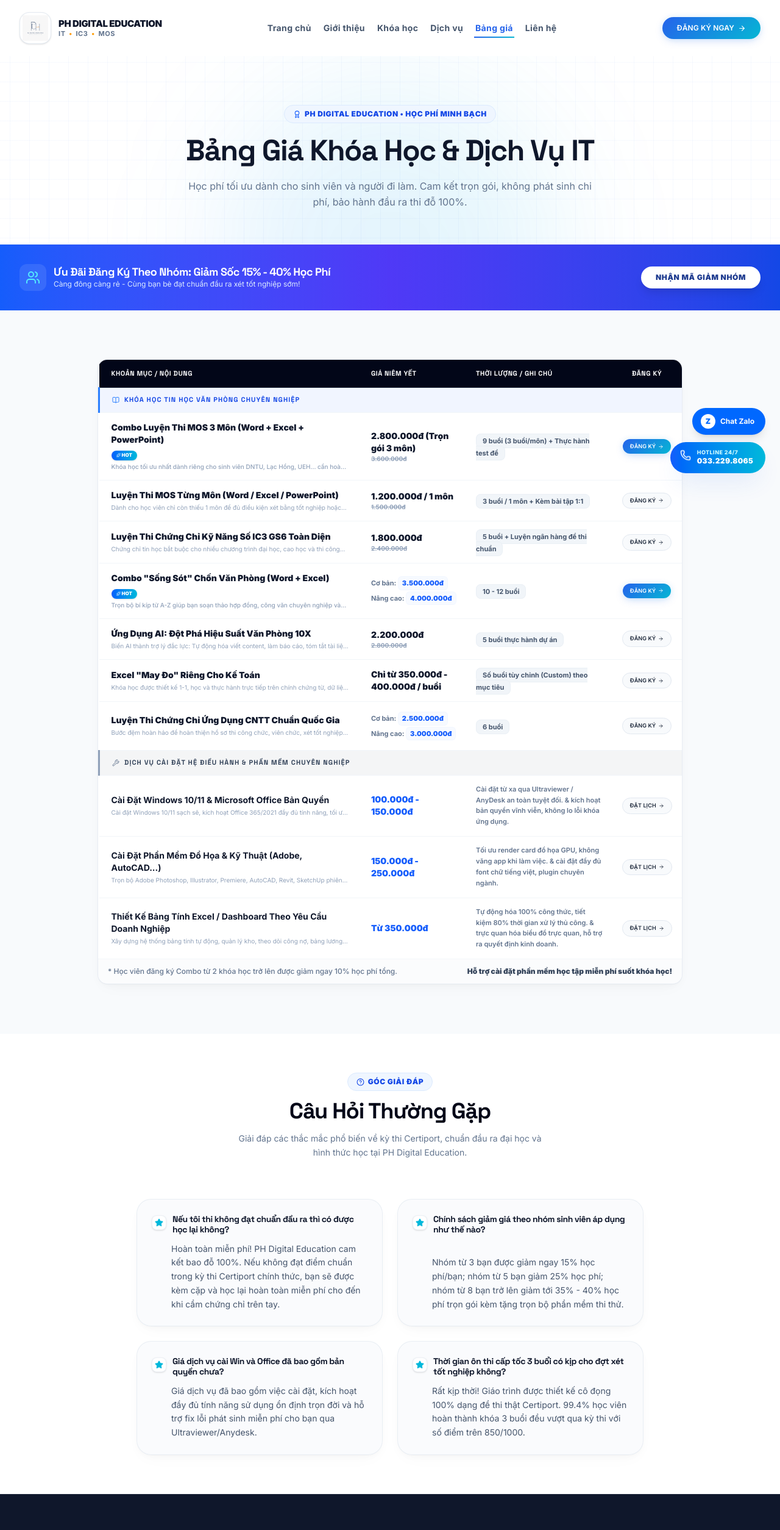
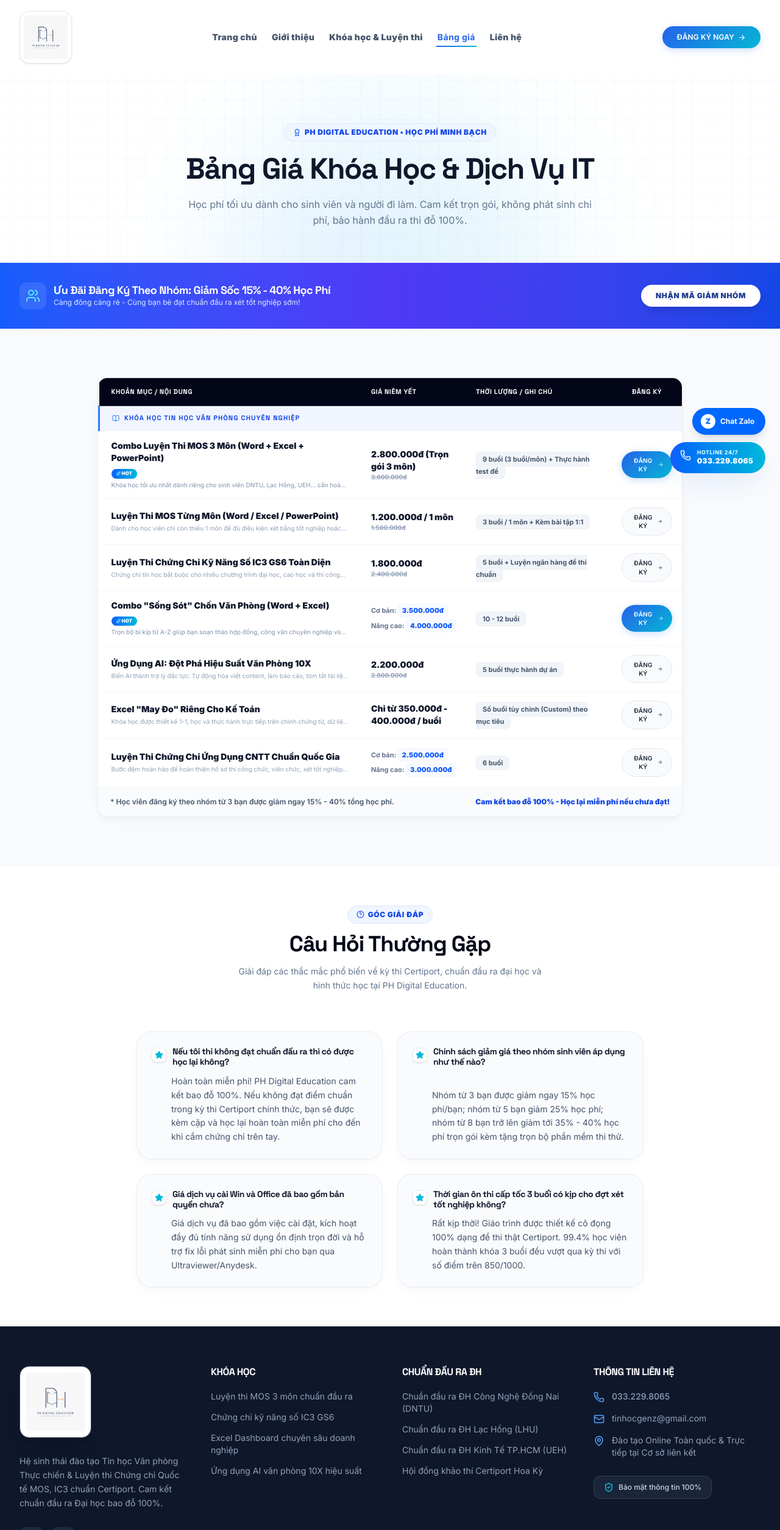
Before and after one commit to HUYJSC/tinhocjgenz, a Next.js app: page /bang-gia in a window 1280 px wide. Shown: the top 2509 px of the page at 61% size. Built offline with nearby package versions, Linux system fonts and the light colour scheme.

Commit message:
feat: remove services section entirely and enlarge PH Digital Education logo across header, footer and hero

```diff
--- a/app/dich-vu/page.tsx
+++ b/app/dich-vu/page.tsx
@@ -1,103 +1,5 @@
-import ServiceCard from "@/components/ServiceCard";
-import { servicesData } from "@/data/mockData";
-import { Settings, ShieldAlert, Cpu, HeartHandshake, Wrench, ArrowRight } from "lucide-react";
-import Link from "next/link";
+import { redirect } from "next/navigation";
 
 export default function ServicesPage() {
-  return (
-    <div className="flex flex-col w-full bg-slate-50/30">
-
-      {/* 1. Header Banner */}
-      <section className="bg-white pt-20 pb-14 border-b border-slate-100 relative overflow-hidden tech-grid-pattern">
-        <div className="absolute top-10 left-1/2 -translate-x-1/2 w-[550px] h-[550px] bg-gradient-to-tr from-blue-500/10 to-cyan-500/10 rounded-full blur-[100px] pointer-events-none" />
-
-        <div className="max-w-7xl mx-auto px-4 sm:px-6 lg:px-8 relative z-10 text-center space-y-4">
-          <span className="inline-flex items-center gap-1.5 border border-blue-100 bg-blue-50 px-3.5 py-1.5 rounded-full text-[10px] sm:text-xs font-black tracking-wider uppercase text-blue-700">
-            <Wrench size={13} className="text-blue-600" />
-            PH DIGITAL EDUCATION • DỊCH VỤ CÔNG NGHỆ THÔNG TIN
-          </span>
-          <h1 className="text-3xl sm:text-5xl font-black text-slate-900 tracking-tight leading-tight">
-            Cài Đặt Phần Mềm & Giải Pháp Dữ Liệu
-          </h1>
-          <p className="text-slate-500 text-sm sm:text-base max-w-2xl mx-auto leading-relaxed">
-            Hỗ trợ kỹ thuật từ xa nhanh chóng qua Ultraviewer/Anydesk. Cài đặt hệ điều hành Windows, Office bản quyền, phần mềm đồ họa kỹ thuật và thiết kế Dashboard Excel theo yêu cầu.
-          </p>
-        </div>
-      </section>
-
-      {/* 2. Services Grid Section */}
-      <section className="py-16 sm:py-20 bg-[#f8fafc]">
-        <div className="max-w-7xl mx-auto px-4 sm:px-6 lg:px-8">
-          <div className="grid grid-cols-1 sm:grid-cols-2 lg:grid-cols-3 gap-6">
-            {servicesData.map((service, index) => (
-              <ServiceCard key={service.id} service={service} index={index} />
-            ))}
-          </div>
-        </div>
-      </section>
-
-      {/* 3. Value Props / Trust Elements */}
-      <section className="py-16 bg-white border-t border-slate-100/60 relative">
-        <div className="max-w-7xl mx-auto px-4 sm:px-6 lg:px-8">
-          <div className="text-center max-w-2xl mx-auto mb-12 space-y-3">
-            <h2 className="text-3xl font-black text-slate-900 tracking-tight">Cam Kết Dịch Vụ Từ PH Digital Education</h2>
-            <p className="text-slate-500 text-sm leading-relaxed">
-              Trải nghiệm an tâm tuyệt đối với quy trình kỹ thuật minh bạch, bảo mật dữ liệu khách hàng tuyệt đối 100%.
-            </p>
-          </div>
-
-          <div className="grid grid-cols-1 md:grid-cols-4 gap-6">
-            <div className="p-6 bg-slate-50/70 rounded-3xl border border-slate-200/70 hover:border-blue-500/25 transition-all duration-300 shadow-premium hover:shadow-premium-hover flex flex-col justify-between">
-              <div className="space-y-4">
-                <div className="w-12 h-12 rounded-2xl bg-white border border-slate-100 text-blue-600 flex items-center justify-center shadow-sm">
-                  <Settings size={20} />
-                </div>
-                <h3 className="font-black text-slate-900 text-sm leading-snug">Hỗ Trợ Từ Xa Siêu Tốc</h3>
-                <p className="text-slate-500 text-xs leading-relaxed">
-                  Cài đặt trực tiếp qua Ultraviewer / Anydesk tiện lợi, tiết kiệm thời gian, không cần mang máy ra tiệm.
-                </p>
-              </div>
-            </div>
-
-            <div className="p-6 bg-slate-50/70 rounded-3xl border border-slate-200/70 hover:border-blue-500/25 transition-all duration-300 shadow-premium hover:shadow-premium-hover flex flex-col justify-between">
-              <div className="space-y-4">
-                <div className="w-12 h-12 rounded-2xl bg-white border border-slate-100 text-cyan-500 flex items-center justify-center shadow-sm">
-                  <ShieldAlert size={20} />
-                </div>
-                <h3 className="font-black text-slate-900 text-sm leading-snug">Tuyệt Đối Bảo Mật</h3>
-                <p className="text-slate-500 text-xs leading-relaxed">
-                  Cam kết bảo vệ 100% dữ liệu học tập, đồ án và bí mật kinh doanh của khách hàng trong quá trình cài đặt.
-                </p>
-              </div>
-            </div>
-
-            <div className="p-6 bg-slate-50/70 rounded-3xl border border-slate-200/70 hover:border-blue-500/25 transition-all duration-300 shadow-premium hover:shadow-premium-hover flex flex-col justify-between">
-              <div className="space-y-4">
-                <div className="w-12 h-12 rounded-2xl bg-white border border-slate-100 text-indigo-500 flex items-center justify-center shadow-sm">
-                  <Cpu size={20} />
-                </div>
-                <h3 className="font-black text-slate-900 text-sm leading-snug">Bản Quyền Ổn Định</h3>
-                <p className="text-slate-500 text-xs leading-relaxed">
-                  Cài đặt bản chuẩn không virus, tối ưu card màn hình và tốc độ khởi động để máy chạy siêu mượt mà.
-                </p>
-              </div>
-            </div>
-
-            <div className="p-6 bg-slate-50/70 rounded-3xl border border-slate-200/70 hover:border-blue-500/25 transition-all duration-300 shadow-premium hover:shadow-premium-hover flex flex-col justify-between">
-              <div className="space-y-4">
-                <div className="w-12 h-12 rounded-2xl bg-white border border-slate-100 text-emerald-500 flex items-center justify-center shadow-sm">
-                  <HeartHandshake size={20} />
-                </div>
-                <h3 className="font-black text-slate-900 text-sm leading-snug">Bảo Hành Dài Hạn</h3>
-                <p className="text-slate-500 text-xs leading-relaxed">
-                  Bảo hành hỗ trợ xử lý lại miễn phí trong 6 tháng nếu hệ điều hành hoặc phần mềm phát sinh lỗi.
-                </p>
-              </div>
-            </div>
-          </div>
-        </div>
-      </section>
-
-    </div>
-  );
+  redirect("/khoa-hoc");
 }
--- a/components/Footer.tsx
+++ b/components/Footer.tsx
@@ -11,31 +11,19 @@ export default function Footer() {
         <div className="grid grid-cols-1 md:grid-cols-2 lg:grid-cols-4 gap-10 mb-12">
           {/* Column 1: Brand Intro */}
           <div className="flex flex-col gap-4">
-            <Link href="/" className="group flex items-center gap-3.5 w-max">
-              <div className="w-14 h-14 md:w-16 md:h-16 rounded-2xl bg-white p-1.5 shadow-lg flex items-center justify-center shrink-0 border border-slate-700">
+            <Link href="/" className="group inline-block w-max">
+              <div className="bg-white p-2.5 rounded-2xl shadow-xl border border-slate-700 inline-block">
                 <img
                   src="/logo.png"
                   alt="PH Digital Education"
-                  className="w-full h-full object-contain group-hover:scale-105 transition-all duration-300"
+                  className="h-16 sm:h-20 md:h-24 w-auto object-contain group-hover:scale-105 transition-all duration-300"
                 />
               </div>
-              <div className="flex flex-col">
-                <span className="text-base md:text-lg font-black tracking-tight text-white leading-none">
-                  PH DIGITAL EDUCATION
-                </span>
-                <span className="text-xs font-semibold text-slate-400 mt-1.5 flex items-center gap-1.5">
-                  <span>IT</span>
-                  <span className="text-amber-400 font-bold">•</span>
-                  <span>IC3</span>
-                  <span className="text-amber-400 font-bold">•</span>
-                  <span>MOS</span>
-                </span>
-              </div>
             </Link>
-            <p className="text-slate-400 text-sm leading-relaxed mt-2">
+            <p className="text-slate-400 text-sm leading-relaxed mt-1">
               Hệ sinh thái đào tạo Tin học Văn phòng Thực chiến & Luyện thi Chứng chỉ Quốc tế MOS, IC3 chuẩn Certiport. Cam kết chuẩn đầu ra Đại học bao đỗ 100%.
             </p>
-            <div className="flex items-center gap-3 mt-4">
+            <div className="flex items-center gap-3 mt-3">
               <a
                 href={CONTACT_INFO.facebookUrl || "https://www.facebook.com/Thaygiaogenz13"}
                 target="_blank"
@@ -88,28 +76,28 @@ export default function Footer() {
             </ul>
           </div>
 
-          {/* Column 3: Tech Services */}
+          {/* Column 3: University Standards */}
           <div>
-            <h3 className="text-white text-base font-bold mb-5 tracking-wide uppercase">Dịch vụ IT</h3>
+            <h3 className="text-white text-base font-bold mb-5 tracking-wide uppercase">Chuẩn Đầu Ra ĐH</h3>
             <ul className="space-y-3.5 text-sm">
               <li>
-                <Link href="/dich-vu" className="hover:text-blue-400 smooth-transition text-slate-400 hover:translate-x-1 inline-block">
-                  Cài hệ điều hành Windows & Office
+                <Link href="/khoa-hoc" className="hover:text-blue-400 smooth-transition text-slate-400 hover:translate-x-1 inline-block">
+                  Chuẩn đầu ra ĐH Công Nghệ Đồng Nai (DNTU)
                 </Link>
               </li>
               <li>
-                <Link href="/dich-vu" className="hover:text-blue-400 smooth-transition text-slate-400 hover:translate-x-1 inline-block">
-                  Cài trọn bộ Adobe, AutoCAD đồ họa
+                <Link href="/khoa-hoc" className="hover:text-blue-400 smooth-transition text-slate-400 hover:translate-x-1 inline-block">
+                  Chuẩn đầu ra ĐH Lạc Hồng (LHU)
                 </Link>
               </li>
               <li>
-                <Link href="/dich-vu" className="hover:text-blue-400 smooth-transition text-slate-400 hover:translate-x-1 inline-block">
-                  Thiết kế bảng tính Excel theo yêu cầu
+                <Link href="/khoa-hoc" className="hover:text-blue-400 smooth-transition text-slate-400 hover:translate-x-1 inline-block">
+                  Chuẩn đầu ra ĐH Kinh Tế TP.HCM (UEH)
                 </Link>
               </li>
               <li>
-                <Link href="/dich-vu" className="hover:text-blue-400 smooth-transition text-slate-400 hover:translate-x-1 inline-block">
-                  Hỗ trợ kỹ thuật máy tính từ xa
+                <Link href="/khoa-hoc" className="hover:text-blue-400 smooth-transition text-slate-400 hover:translate-x-1 inline-block">
+                  Hội đồng khảo thí Certiport Hoa Kỳ
                 </Link>
               </li>
             </ul>
--- a/components/Header.tsx
+++ b/components/Header.tsx
@@ -27,8 +27,7 @@ export default function Header() {
   const navItems = [
     { label: "Trang chủ", href: "/" },
     { label: "Giới thiệu", href: "/gioi-thieu" },
-    { label: "Khóa học", href: "/khoa-hoc" },
-    { label: "Dịch vụ", href: "/dich-vu" },
+    { label: "Khóa học & Luyện thi", href: "/khoa-hoc" },
     { label: "Bảng giá", href: "/bang-gia" },
     { label: "Liên hệ", href: "/lien-he" },
   ];
@@ -37,44 +36,32 @@ export default function Header() {
     <header
       className={`sticky top-0 z-50 transition-all duration-500 w-full ${
         scrolled
-          ? "bg-white/75 backdrop-blur-md border-b border-slate-100/80 shadow-[0_4px_20px_-12px_rgba(0,0,0,0.03)] py-2"
-          : "bg-transparent py-5"
+          ? "bg-white/95 backdrop-blur-md border-b border-slate-100/80 shadow-[0_4px_20px_-12px_rgba(0,0,0,0.05)] py-2"
+          : "bg-transparent py-3 sm:py-4"
       }`}
     >
       <div className="max-w-7xl mx-auto px-4 sm:px-6 lg:px-8">
         <div className="flex items-center justify-between">
-          {/* Logo and Brand */}
-          <Link href="/" className="group shrink-0 flex items-center gap-3">
-            <div className="w-11 h-11 md:w-13 md:h-13 rounded-2xl bg-white border border-slate-200/90 shadow-sm p-1 flex items-center justify-center shrink-0 group-hover:border-blue-300 smooth-transition">
+          {/* Logo and Brand - BIGGER & PROMINENT */}
+          <Link href="/" className="group shrink-0 flex items-center py-0.5">
+            <div className="bg-white hover:bg-slate-50 border border-slate-200/90 hover:border-blue-300 rounded-2xl p-1.5 shadow-sm smooth-transition">
               <img
                 src="/logo.png"
                 alt="PH Digital Education Logo"
-                className="w-full h-full object-contain group-hover:scale-105 transition-all duration-300"
+                className="h-12 sm:h-14 md:h-16 lg:h-18 w-auto object-contain group-hover:scale-105 transition-all duration-300"
               />
-            </div>
-            <div className="flex flex-col">
-              <span className="text-sm md:text-[15px] font-black tracking-tight text-slate-900 leading-none group-hover:text-blue-600 transition-colors">
-                PH DIGITAL EDUCATION
-              </span>
-              <span className="text-[10px] md:text-[11px] font-bold text-slate-500 tracking-wider mt-1 flex items-center gap-1.5 leading-none">
-                <span>IT</span>
-                <span className="text-amber-500 font-black">•</span>
-                <span>IC3</span>
-                <span className="text-amber-500 font-black">•</span>
-                <span>MOS</span>
-              </span>
             </div>
           </Link>
 
           {/* Desktop Navigation */}
-          <nav className="hidden md:flex items-center gap-4">
+          <nav className="hidden md:flex items-center gap-5">
             {navItems.map((item) => {
               const isActive = pathname === item.href;
               return (
                 <Link
                   key={item.href}
                   href={item.href}
-                  className={`relative py-1.5 px-0.5 text-xs lg:text-sm font-bold tracking-wide transition-all duration-300 nav-link-animated ${
+                  className={`relative py-1.5 px-0.5 text-xs lg:text-sm font-black tracking-wide transition-all duration-300 nav-link-animated ${
                     isActive
                       ? "text-blue-600 nav-link-active"
                       : "text-slate-600 hover:text-blue-600"
--- a/components/HeroSection.tsx
+++ b/components/HeroSection.tsx
@@ -154,13 +154,13 @@ export default function HeroSection() {
 
               {/* Top Accent */}
               <div className="flex items-center justify-between border-b border-slate-800/80 pb-4 mb-6">
-                <div className="flex items-center gap-2.5">
-                  <div className="w-12 h-12 rounded-2xl bg-white p-1 flex items-center justify-center shadow-md overflow-hidden border border-slate-700">
+                <div className="flex items-center gap-3">
+                  <div className="w-14 h-14 sm:w-16 sm:h-16 rounded-2xl bg-white p-1.5 flex items-center justify-center shadow-lg overflow-hidden border border-slate-700 shrink-0">
                     <img src="/logo.png" alt="PH Digital Education" className="w-full h-full object-contain" />
                   </div>
                   <div>
-                    <h3 className="text-xs font-black text-white leading-none">PH DIGITAL EDUCATION</h3>
-                    <p className="text-[10px] text-cyan-400 font-bold mt-1">Certiport Authorized Training</p>
+                    <h3 className="text-sm sm:text-base font-black text-white leading-tight">PH DIGITAL EDUCATION</h3>
+                    <p className="text-[11px] text-cyan-400 font-bold mt-0.5">Certiport Authorized Training</p>
                   </div>
                 </div>
                 <span className="px-2.5 py-1 rounded-full text-[10px] font-extrabold bg-emerald-500/20 text-emerald-300 border border-emerald-400/30">
--- a/components/PricingTable.tsx
+++ b/components/PricingTable.tsx
@@ -117,54 +117,14 @@ export default function PricingTable() {
                 <td className="py-3.5 px-4 text-center">
                   <Link
                     href={`/lien-he?select=${course.id}`}
-                    className={`inline-flex items-center gap-1 px-3 py-1.5 rounded-full text-[9px] font-black tracking-wide uppercase transition-all duration-300 ${
+                    className={`inline-flex items-center gap-1 px-3.5 py-2 rounded-full text-[10px] font-black tracking-wide uppercase transition-all duration-300 ${
                       course.popular
                         ? "btn-premium-primary"
                         : "btn-premium-secondary"
                     }`}
                   >
                     Đăng ký
-                    <ArrowRight size={9} />
-                  </Link>
-                </td>
-              </tr>
-            ))}
-
-            {/* --- SECTION 2: DỊCH VỤ CÀI ĐẶT HỆ ĐIỀU HÀNH & PHẦN MỀM --- */}
-            <tr className="bg-slate-700/[0.05]">
-              <td colSpan={4} className="py-3 px-5 font-black text-slate-700 text-[10px] sm:text-[11px] tracking-widest uppercase border-l-[3px] border-l-slate-400">
-                <div className="flex items-center gap-2 font-display">
-                  <Wrench size={12} className="text-slate-500" />
-                  DỊCH VỤ CÀI ĐẶT HỆ ĐIỀU HÀNH & PHẦN MỀM CHUYÊN NGHIỆP
-                </div>
-              </td>
-            </tr>
-            {servicesData.map((service) => (
-              <tr key={service.id} className="hover:bg-slate-50/50 smooth-transition group">
-                {/* Name */}
-                <td className="py-3.5 px-5">
-                  <span className="font-bold text-slate-900 text-xs sm:text-sm group-hover:text-blue-600 smooth-transition">{service.name}</span>
-                  <p className="text-slate-400 text-[10px] mt-0.5 leading-relaxed line-clamp-1">{service.description}</p>
-                </td>
-
-                {/* Price */}
-                <td className="py-3.5 px-4">
-                  <span className="font-black text-blue-600 text-xs sm:text-sm">{service.price}</span>
-                </td>
-
-                {/* Features (Short notes) */}
-                <td className="py-3.5 px-4 text-slate-500 text-[10px] sm:text-[11px] font-semibold leading-relaxed">
-                  {service.features[0]}{service.features[1] ? ` & ${service.features[1].toLowerCase()}` : ""}
-                </td>
-
-                {/* Action Link */}
-                <td className="py-3.5 px-4 text-center">
-                  <Link
-                    href={`/lien-he?select=${service.id}`}
-                    className="inline-flex items-center gap-1 px-3 py-1.5 rounded-full text-[9px] font-black tracking-wide uppercase btn-premium-secondary"
-                  >
-                    Đặt lịch
-                    <ArrowRight size={9} />
+                    <ArrowRight size={10} />
                   </Link>
                 </td>
               </tr>
@@ -175,9 +135,9 @@ export default function PricingTable() {
       </div>
 
       {/* Table Footer Helper */}
-      <div className="bg-slate-50/60 px-4 py-3 border-t border-slate-100/60 text-[10px] sm:text-xs text-slate-500 flex flex-col sm:flex-row justify-between items-center gap-1.5">
-        <p className="font-medium">* Học viên đăng ký Combo từ 2 khóa học trở lên được giảm ngay 10% học phí tổng.</p>
-        <p className="font-black text-slate-700">Hỗ trợ cài đặt phần mềm học tập miễn phí suốt khóa học!</p>
+      <div className="bg-slate-50/80 px-5 py-4 border-t border-slate-100/80 text-xs text-slate-600 flex flex-col sm:flex-row justify-between items-center gap-2">
+        <p className="font-semibold">* Học viên đăng ký theo nhóm từ 3 bạn được giảm ngay 15% - 40% tổng học phí.</p>
+        <p className="font-black text-blue-700">Cam kết bao đỗ 100% - Học lại miễn phí nếu chưa đạt!</p>
       </div>
 
     </div>
```
Also changed, not shown: components/ContactForm.tsx (+14 -9 lines).
